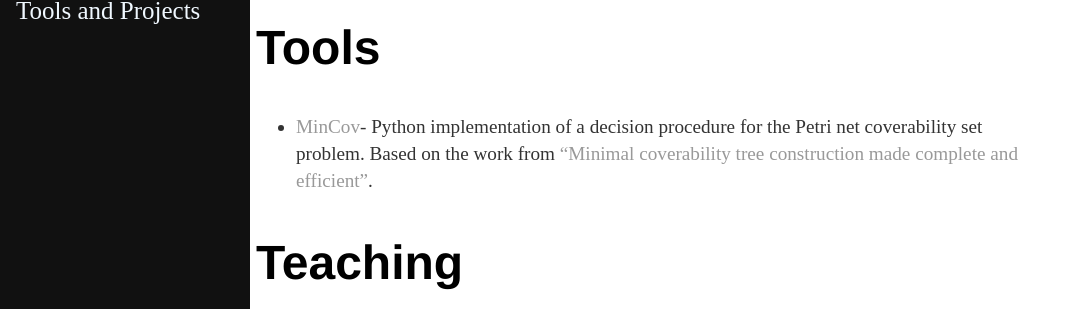
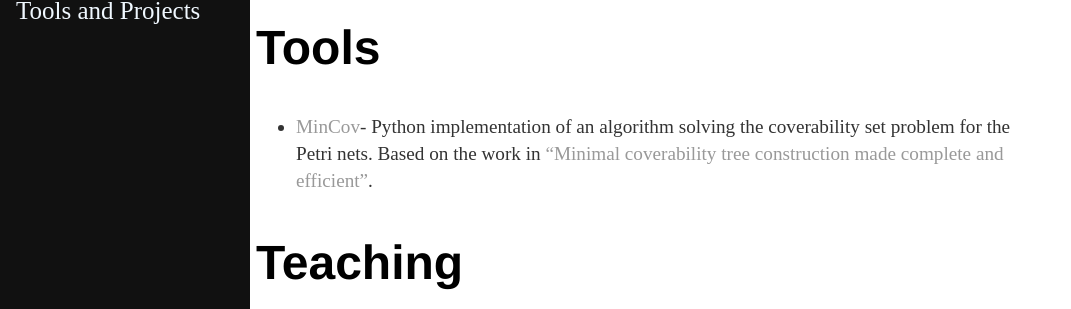
Before and after one commit to IgorKhm/igorkhm.github.io, a Jekyll site: the page built from index.md, in a window 1280 px wide and 900 px high, scrolled down 976 px. Shown: the part 149-458 px from the top of the window, without its empty margins (0-1071 px from the left). Built offline with Jekyll 4.4.1, drawn with Linux system fonts in a browser that asks for light colours.

Commit message:
Update index.md

```diff
--- a/index.md
+++ b/index.md
@@ -8,6 +8,7 @@ I am a PhD student in the lab [LSV](https://www.lsv.fr) in ENS Paris Saclay, und
 
 
 # Research
+<p id="Research"> </p>
 ## Publications
 ### Conference
 #### 2020
@@ -31,11 +32,12 @@ I am a PhD student in the lab [LSV](https://www.lsv.fr) in ENS Paris Saclay, und
 
 
 # Tools
- + [MinCov](https://github.com/IgorKhm/MinCov)- Python implementation of a decision procedure for the Petri net coverability set problem. Based on the work from <a href="/tobeadded"> "Minimal coverability tree construction made complete and efficient"</a>.
+<p id="Tools"> </p>
+ + [MinCov](https://github.com/IgorKhm/MinCov)- Python implementation of an algorithm solving the coverability set problem for the Petri nets. Based on the work in <a href="/tobeadded"> "Minimal coverability tree construction made complete and efficient"</a>.
 
 
 # Teaching
-<p id="opening"> </p>
+<p id="Teaching"> </p>
 
 ###  2019-2020
   * [Architecture and Systems](/tobeadded)
```
